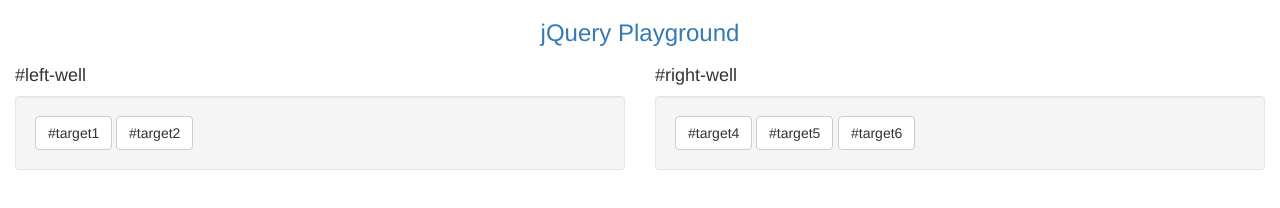
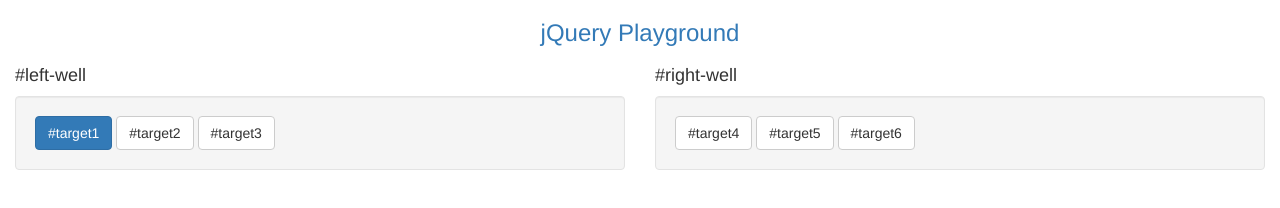
Before and after one commit to hannahshamb/free-code-camp, a website: page Bootstrap/jQuery/index.html in a window 1280 px wide. Drawn offline with nearby package versions, Linux system fonts and the light colour scheme.

Commit message:
Added classes to same element in different ways using jQuery

```diff
--- a/Bootstrap/jQuery/index.html
+++ b/Bootstrap/jQuery/index.html
@@ -14,9 +14,12 @@
   <script src="https://code.jquery.com/jquery-3.7.1.min.js"></script>
   <script>
     $(document).ready(function() {
-      $("button").addClass("animate__animated animate__bounce");
-      $(".well").addClass("animate__animated animate__shakeX");
-      $("#target3").addClass("animate__animated animate__fadeOut")
+      // $("button").addClass("animate__animated animate__bounce");
+      // $(".well").addClass("animate__animated animate__shakeX");
+      // $("#target3").addClass("animate__animated animate__fadeOut")
+      $("button").addClass("animate__animated")
+      $(".btn").addClass("animate__shakeX")
+      $("#target1").addClass("btn-primary")
     });
   </script>
 
```
